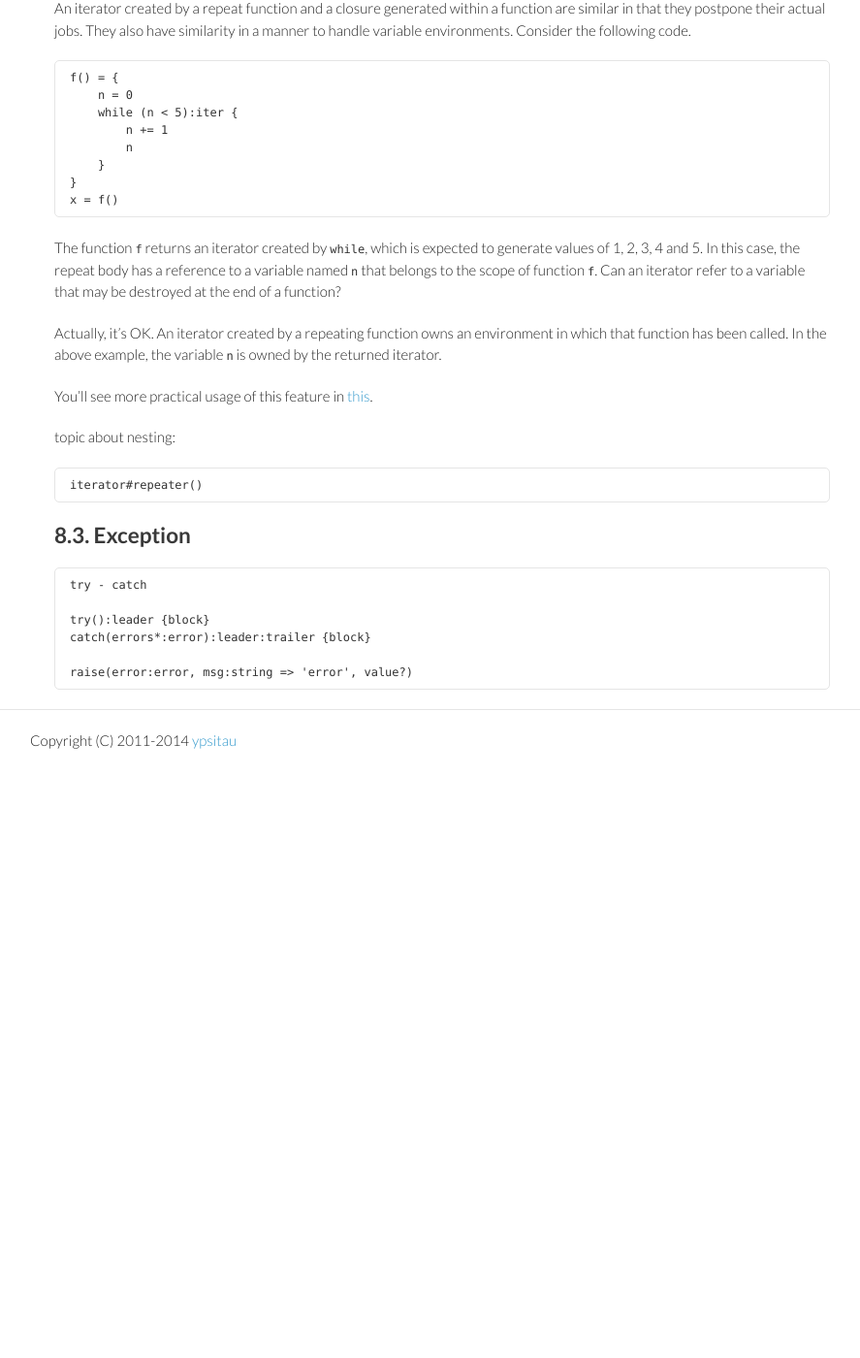
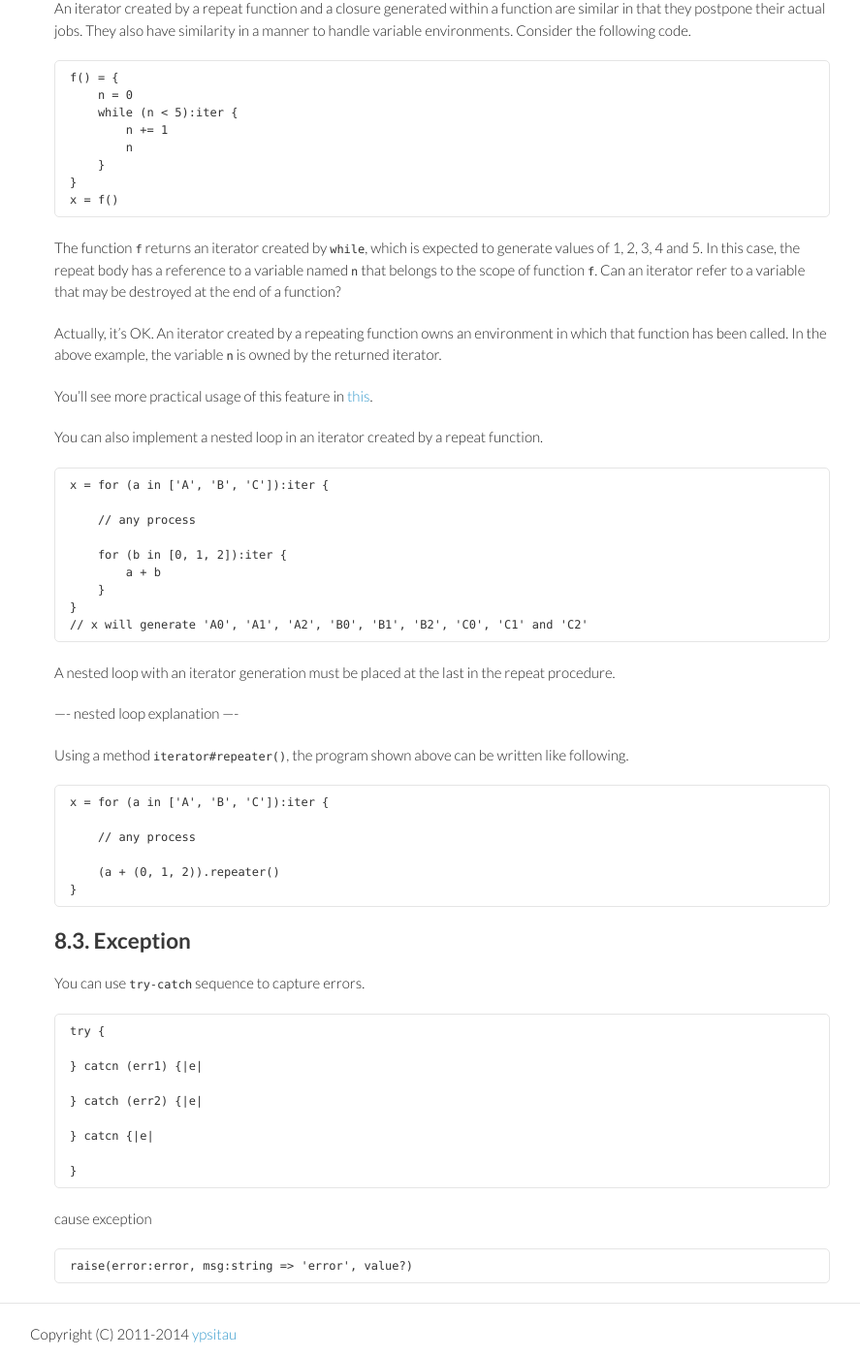
Before and after one commit to rudidude86/gura-lang.github.io, a Jekyll site: the page built from documents/Flow-Control.md, in a window 1280 px wide and 1400 px high, scrolled down 6755 px. Shown: the whole window at 97% size, without its empty margins (184-1071 px from the left). Built offline with Jekyll 4.4.1, drawn with Linux system fonts in a browser that asks for light colours; Markdown is read by kramdown in place of the engine named in the settings; before the commit the page ends 7542 px from its top, so only the background shows below that.

Commit message:
updated document

```diff
--- a/documents/Flow-Control.md
+++ b/documents/Flow-Control.md
@@ -376,17 +376,48 @@ In the above example, the variable `n` is owned by the returned iterator.
 
 You'll see more practical usage of this feature in [this](../articles/Script-to-Generate-Prime-Numbers.html).
 
+You can also implement a nested loop in an iterator created by a repeat function.
 
-topic about nesting:
+    x = for (a in ['A', 'B', 'C']):iter {
 
-    iterator#repeater()
+        // any process
+
+        for (b in [0, 1, 2]):iter {
+            a + b
+        }
+    }
+    // x will generate 'A0', 'A1', 'A2', 'B0', 'B1', 'B2', 'C0', 'C1' and 'C2'
+
+A nested loop with an iterator generation
+must be placed at the last in the repeat procedure.
+
+
+---- nested loop explanation ----
+
+Using a method `iterator#repeater()`, the program shown above can be written like following.
+
+    x = for (a in ['A', 'B', 'C']):iter {
+
+        // any process
+
+        (a + (0, 1, 2)).repeater()
+    }
 
 
 ## {{ page.chapter }}.3. Exception
 
-    try - catch
+You can use `try-catch` sequence to capture errors.
 
-    try():leader {block}
-    catch(errors*:error):leader:trailer {block}
+    try {
+
+    } catcn (err1) {|e|
+
+    } catch (err2) {|e|
+
+    } catcn {|e|
+
+    }
+
+cause exception
 
     raise(error:error, msg:string => 'error', value?)
```
